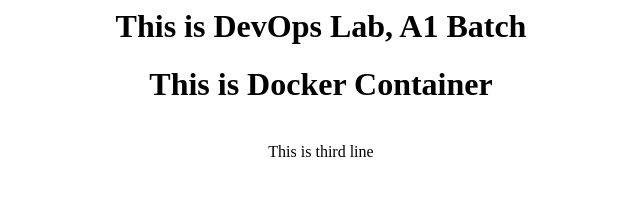
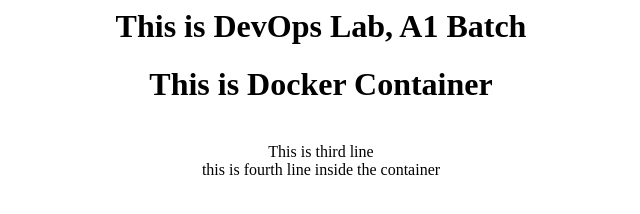
Before and after one commit to sveridevops/ra1website, a plain HTML site: page index.html in a window 1280 px wide. Shown: the whole page, without its empty margins (319-959 px from the left). Drawn offline with Linux system fonts and the light colour scheme.

Commit message:
updated index

```diff
--- a/index.html
+++ b/index.html
@@ -1,2 +1,5 @@
 <center><h1>This is DevOps Lab, A1 Batch</h1></center>
-<center><h1>This is Docker Container</h1><br/>This is third line </center>
+<center><h1>This is Docker Container</h1><br/>This is third line <br/>
+
+this is fourth line inside the container
+</center>
```
